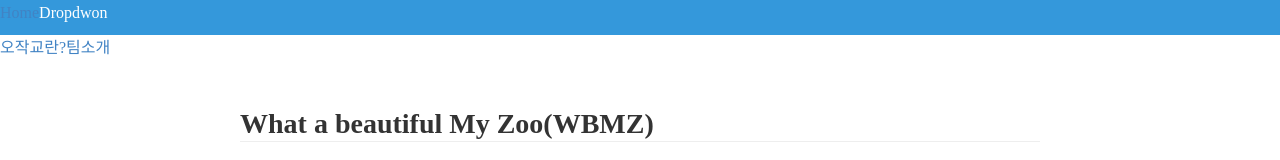
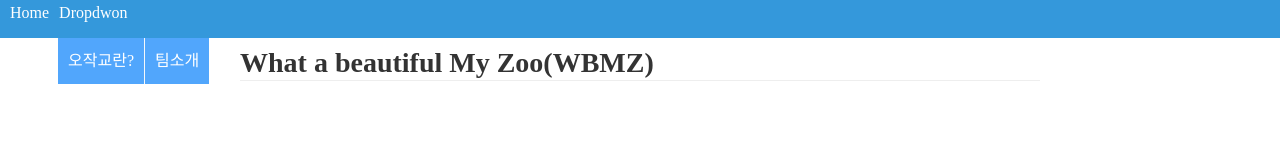
Before and after one commit to toto1444/Project-Via-Lactea, a JavaScript app in the folder Project/ojakgyo/src/: page /WBMZ in a window 1280 px wide. Both pictures are taken after a click on the button "Dropdwon". Shown: the top 160 px of the page. Built offline with nearby package versions, Linux system fonts and the light colour scheme; the HTML template or start-up script is replaced by a standard one; a web font is replaced by a local one; what vue-comment-grid, vue-disqus would draw is missing.

Commit message:
competion of nav

```diff
--- a/Project/ojakgyo/src/components/nav.vue
+++ b/Project/ojakgyo/src/components/nav.vue
@@ -11,14 +11,14 @@ bug 수정: 안아현
 
 <template>
 	<div>
-		<div>
+		<div class="navtotalstyle">
 			<div class="navbgstyle">
-				<router-link to='/'>Home</router-link>
+				<router-link class="homestyle" to='/'>Home</router-link>
 				<button class="downbtn" v-on:click="downupbtn"> Dropdwon </button>
 			</div>
-			<div id="btnshowing">
-				<router-link class="dropa" to="whatsojacgyo">오작교란?</router-link>
-				<router-link class="dropa" to="team">팀소개</router-link>
+			<div id="btnshowing" class="dropstyle">
+				<router-link class="dropa1" to="whatsojacgyo">오작교란?</router-link>
+				<router-link class="dropa2" to="team">팀소개</router-link>
 			</div>
 		</div>
 	</div>
@@ -41,9 +41,22 @@ export default {
 </script>
 
 <style scoped>
+.navtotalstyle {
+	position: fixed;
+	width: 100%;
+	z-index: 9999;
+}
+.dropa1 {
+	border-right: 1px solid #f6f8fa;
+}
+.homestyle {
+	color: #ffffff;
+	padding-right: 10px;
+	padding-left: 10px;
+}
 .navbgstyle {
 	background-color: #3498DB;
-	height: 35px;
+	height: 38px;
 }
 #btnshowing {
 	display: None;
@@ -54,7 +67,14 @@ export default {
 	color: white;
 	border: none;
 }
-
+.dropstyle a {
+	color: white;
+	padding: 10px;
+	display: inline-block;
+	position: relative;
+  left: 58px;
+	background-color: #51a6fc;
+}
 .downbtn:hover .downbtn:focus {
 	background-color: #2980B9;
 }
```
